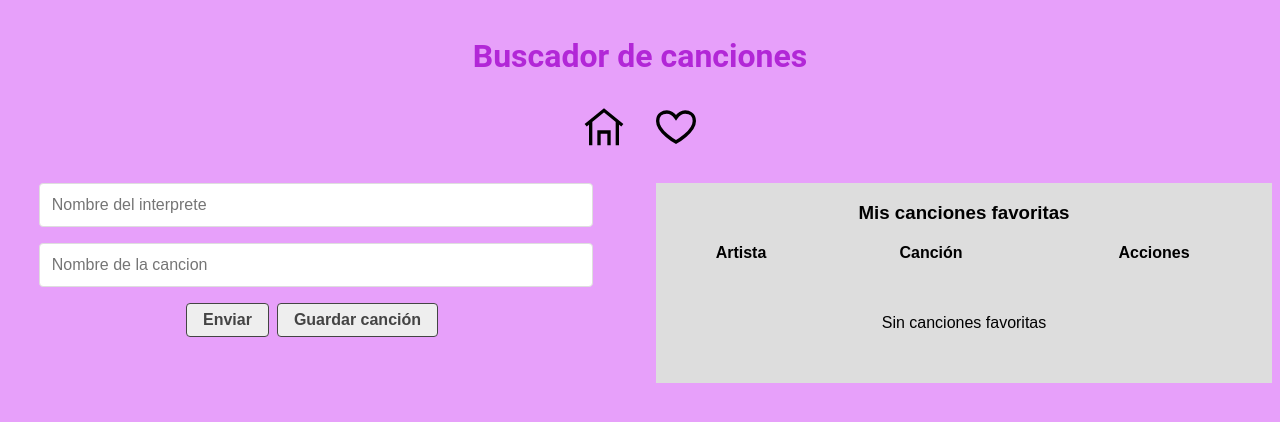
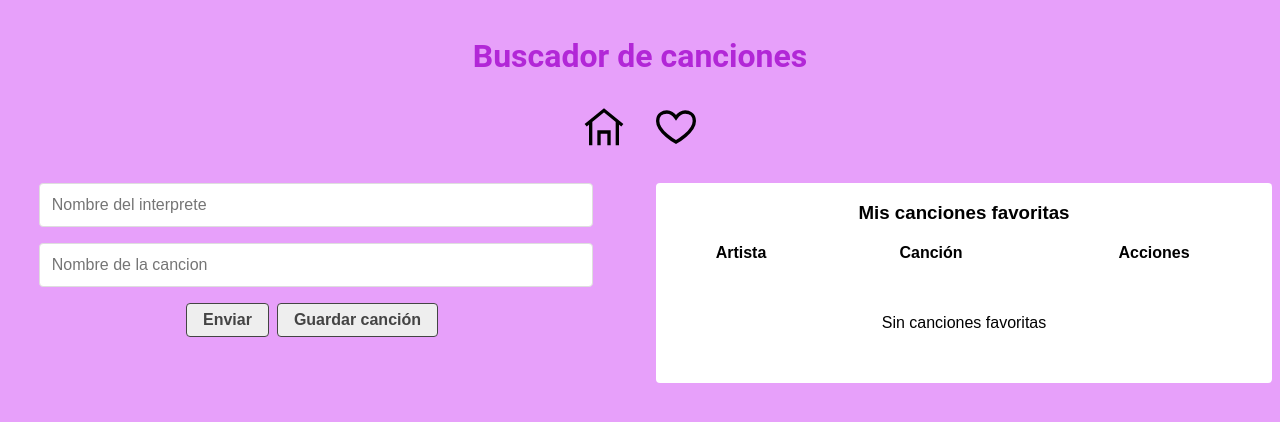
Before and after one commit to DavidBen98/crud-canciones, a React (Create React App) app: page /#/ in a window 1280 px wide. Shown: the top 422 px of the page. Built offline with nearby package versions, Linux system fonts and the light colour scheme.

Commit message:
Logo y estilo

```diff
--- a/package.json
+++ b/package.json
@@ -36,5 +36,8 @@
       "last 1 firefox version",
       "last 1 safari version"
     ]
+  },
+  "devDependencies": {
+    "surge": "^0.23.1"
   }
 }
--- a/public/index.html
+++ b/public/index.html
@@ -2,7 +2,7 @@
 <html lang="en">
   <head>
     <meta charset="utf-8" />
-    <link rel="icon" href="%PUBLIC_URL%/favicon.ico" />
+    <link rel="icon" href="%PUBLIC_URL%/logo512.png" />
     <meta name="viewport" content="width=device-width, initial-scale=1" />
     <meta name="theme-color" content="#000000" />
     <meta
@@ -24,7 +24,7 @@
       work correctly both with client-side routing and a non-root public URL.
       Learn how to configure a non-root public URL by running `npm run build`.
     -->
-    <title>React App</title>
+    <title>Buscador de canciones</title>
   </head>
   <body>
     <noscript>You need to enable JavaScript to run this app.</noscript>
--- a/src/components/SongFavorite.js
+++ b/src/components/SongFavorite.js
@@ -6,9 +6,15 @@ const SongFavorite = ({mySongs, handleDeleteSong}) => {
         <div>
             <h1>Mis canciones</h1>
             <div className="fav">
-                {mySongs.map((el,index) =>
+                {mySongs.length > 0 ? (
+                mySongs.map((el,index) =>
                     <>
                         <SongLyric title={el.search.song} lyrics={el.lyric.lyrics} />
+                    </>
+                )
+                ) : (
+                    <>
+                        <p>Sin favoritos</p>
                     </>
                 )}
             </div>
--- a/src/index.css
+++ b/src/index.css
@@ -110,8 +110,9 @@ table{
 }
 
 .favoritos{
-    background-color: #ddd;
+    background-color: #fff;
     min-height: 200px;
+    border-radius: 0.25rem;
 }
 
 .loader{
@@ -123,7 +124,6 @@ table{
     display: grid;
     grid-template-columns: 1fr 1fr;
     justify-content: center;
-
 }
 
 a svg{
```
Also changed, not shown: public/logo512.png, 1 other file (tests, documents, lock files or other folders).
